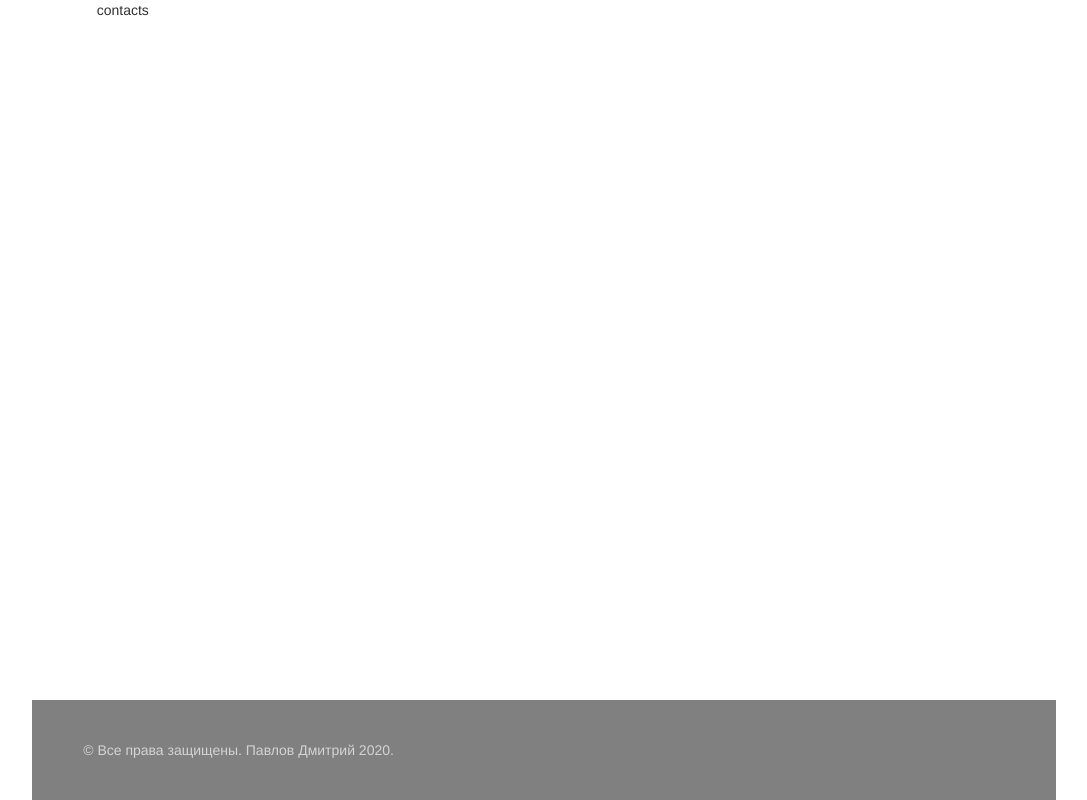
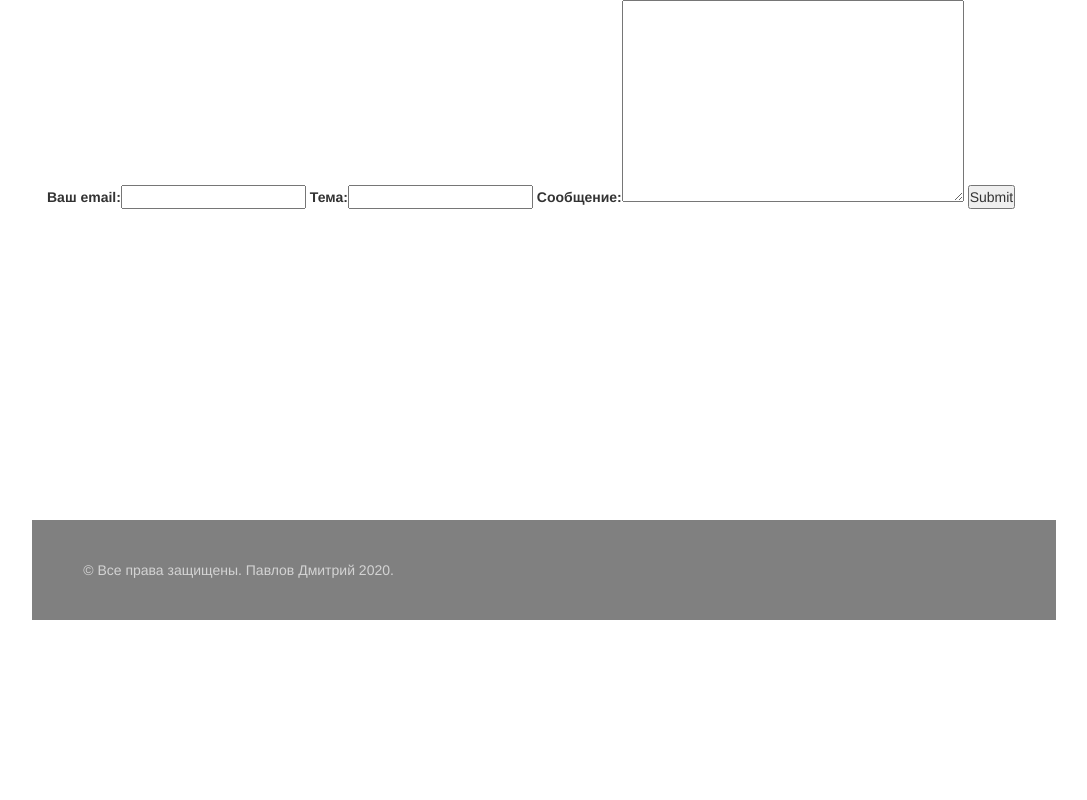
Before and after one commit to dmitry741/django_released, a Django app: template first_app_django/templates/contacts.html in a window 1280 px wide. Shown: the part 180-980 px from the top of the page, without its empty margins (96-1183 px from the left). After the commit the page ends 800 px from the top, so only its background shows below. Run offline with Django 3.2, Linux system fonts and the light colour scheme; tables that the repository leaves empty hold one stand-in row (values such as "Sample post"); the template is opened without the code that fills it: values that come from a table or form of the project are taken from there, most other values are stand-ins (such as "Sample title", 1, 10 or a date in 2020); some libraries are stand-ins or nearby versions.

Commit message:
begin to develope django form
home

```diff
--- /dev/null
+++ b/first_app_django/mainapp/djform.py
@@ -0,0 +1,7 @@
+from django import forms
+
+
+class MyContactForm(forms.Form):
+    sender = forms.EmailField(label='Ваш email')
+    subject = forms.CharField(label='Тема', max_length=100)
+    message = forms.CharField(label='Сообщение', widget=forms.Textarea)
--- a/first_app_django/mainapp/views.py
+++ b/first_app_django/mainapp/views.py
@@ -3,6 +3,7 @@ import datetime
 from mainapp.hobbystructure import get_model, get_path_to_static, get_nav_hobby
 from mainapp.sessioncontrol import MySession
 from mainapp.projectstructure import MyProjectStructure, Carusel
+from mainapp.djform import MyContactForm
 
 
 def get_mainsmenu_captions():
@@ -53,7 +54,7 @@ class Celebrates:
         self.list.append(CelebrateDay(4, 11, 'День народного единства'))
 
         # test item
-        #self.list.append(CelebrateDay(5, 5, 'Весна! 5 мая'))
+        # self.list.append(CelebrateDay(5, 5, 'Весна! 5 мая'))
 
     def get_item(self, dm):
         item = None
@@ -287,4 +288,7 @@ def contacts(request):
     pages = get_mainmenu_links()
     d = get_common_dict(index)
 
+    form = MyContactForm()
+    d['contact_form'] = form
+
     return render_to_response(pages[index] + '.html', d)
--- a/first_app_django/static/style.css
+++ b/first_app_django/static/style.css
@@ -44,6 +44,22 @@ html, body {
     margin-left: 5%;
     min-width: 600px;
     min-height: 800px;
+}
+
+.contact_block {
+    width: 460px;
+    float: left;
+    display: block;
+    margin-left: 0px;
+    margin-top: 20px;
+    margin-right: 20px;
+    margin-bottom: 20px;
+}
+
+.container .main_con {
+    margin-left: 0%;
+    min-width: 800px;
+    min-height: 600px;
 }
 
 .container .main_hb {
--- a/first_app_django/templates/contacts.html
+++ b/first_app_django/templates/contacts.html
@@ -36,8 +36,12 @@
         </div>
         {% include 'inc/inc_main_menu.html' %}
     </div>
-    <div class="main">
-        contacts
+    <div class="main_con">
+        <form action="/your-name/" method="post">
+            {% csrf_token %}
+            {{ contact_form.as_table }}
+            <input type="submit" value="Submit"/>
+        </form>
     </div>
 
 </div>
--- a/first_app_django/templates/projects.html
+++ b/first_app_django/templates/projects.html
@@ -208,7 +208,7 @@
                 <p><b>Описание.</b>&nbsp;&nbsp;
                     В результате увлечения комбинаторными алгоритмами и теорией графов появилась программа SusaninLab.
                     Первая задача, которую решает программа SusaninLab это поиск наиболее оптимального маршрута.
-                    Чуть подробнее это звучит так &mdash; необходимо выйти из пункта А, обойти пункты C1, C2, ... Cn и
+                    Чуть подробнее это звучит так &mdash необходимо выйти из пункта А, обойти пункты C1, C2, ... Cn и
                     попасть в пункт B при этом затратив как можно меньше времени (денег, бензина и т. п.). Сами пункты
                     А и В могут совпадать. В этом случае мы получаем одну из классических задач теории графов &mdash;
                     задачу коммивояжера. Вторая задача математическим языком формулируется как задача построения
@@ -277,7 +277,7 @@
                     професии <a href="https://geekbrains.ru/go/5L8T7y" target="_blank">Программист Python</a>
                     на портале GeekBrains. Работа с Django оказалась на редкость увлекательной. А Python оказался очень
                     простым и эффективным языком программирования с низким порогом вхождения. Богатство функционала
-                    Django и разнообразие библиотек позволяет быстро разивать сайт. Сейчас он содержит
+                    Django и разнообразие библиотек позволяет быстро разивать сайт. Сейчас мой сайт содержит
                     <a href="/cv">резюме</a> на русском языке, проекты, увлечения и контактную информацию.
                     В будущем хотелось бы еще завести блог.
                 </p>
```
